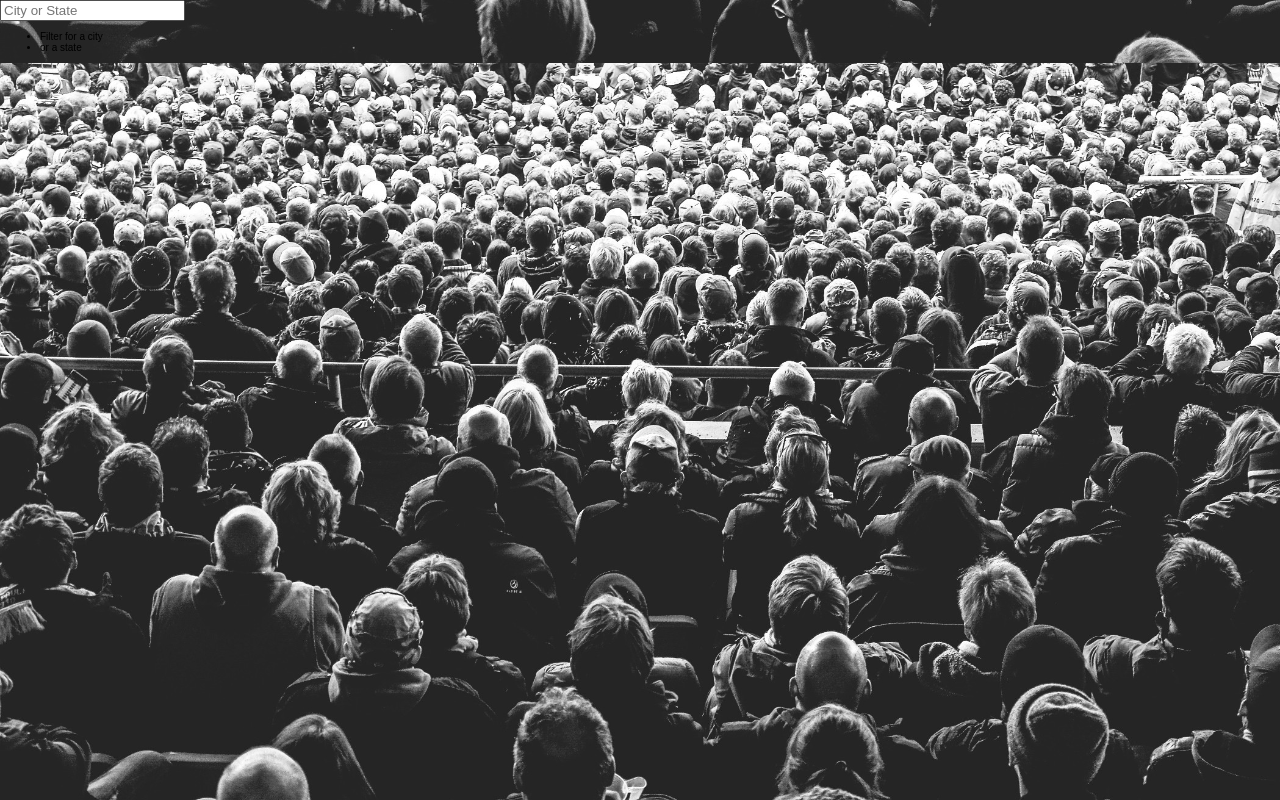
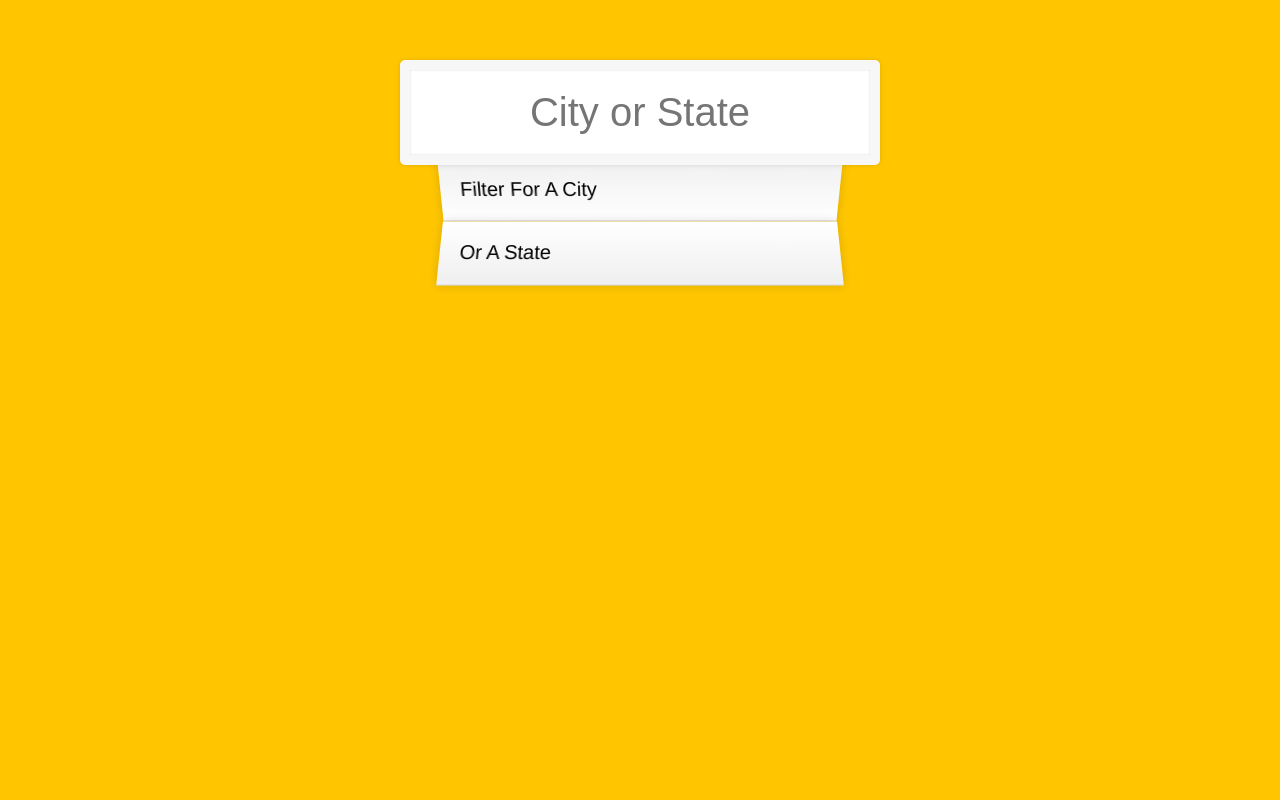
Before and after one commit to SudarshanSirsi/javaScript30, a plain HTML site: page type_ahead/index.html in a window 1280 px wide. Drawn offline with Linux system fonts and the light colour scheme; files that its build step writes are made by us from their sources; no server answers; files whose address does not match are found by name.

Commit message:
type ahead

```diff
--- a/type_ahead/index.html
+++ b/type_ahead/index.html
@@ -1,11 +1,13 @@
 <!DOCTYPE html>
 <html lang="en">
+
 <head>
   <meta charset="UTF-8">
   <title>Type Ahead 👀</title>
   <link rel="stylesheet" href="style.css">
   <link rel="icon" href="https://fav.farm/🔥" />
 </head>
+
 <body>
 
   <form class="search-form">
@@ -15,9 +17,45 @@
       <li>or a state</li>
     </ul>
   </form>
-<script>
-const endpoint = 'https://gist.githubusercontent.com/Miserlou/c5cd8364bf9b2420bb29/raw/2bf258763cdddd704f8ffd3ea9a3e81d25e2c6f6/cities.json';
+  <script>
+    const endpoint = 'https://gist.githubusercontent.com/Miserlou/c5cd8364bf9b2420bb29/raw/2bf258763cdddd704f8ffd3ea9a3e81d25e2c6f6/cities.json';
 
-</script>
+    const cities = [];
+    fetch(endpoint).then(blob => blob.json())
+      .then(data => cities.push(...data))
+
+    function findMatches(wordToMatch, cities) {
+      return cities.filter(place => {
+        // Here we need to figure out if the city or state matches what was searched
+        const regex = new RegExp(wordToMatch, 'gi');
+        return place.city.match(regex) || place.state.match(regex);
+      })
+    }
+
+    function displayMatches(){
+      const matchArray = findMatches(this.value , cities);
+      const html = matchArray.map(place => {
+        // Here we need to return html that will be inserted into the suggestions ul
+        const regex = new RegExp(this.value, 'gi');
+        const cityName = place.city.replace(regex, `<span class="hl">${this.value}</span>`)
+
+        return `
+          <li>
+            <span class="name">${cityName}, ${place.state}</span>
+            <span class="population">${place.population}</span>
+          </li>
+        `;
+      }).join('')
+
+      suggestions.innerHTML = html;
+    }
+
+    const searchInput = document.querySelector('.search');
+    const suggestions = document.querySelector('.suggestions');
+
+    searchInput.addEventListener('change', displayMatches);
+    searchInput.addEventListener('keyup', displayMatches);
+  </script>
 </body>
+
 </html>
--- /dev/null
+++ b/type_ahead/style.css
@@ -0,0 +1,74 @@
+html {
+  box-sizing: border-box;
+  background: #ffc600;
+  font-family: 'helvetica neue';
+  font-size: 20px;
+  font-weight: 200;
+}
+
+*, *:before, *:after {
+  box-sizing: inherit;
+}
+
+input {
+  width: 100%;
+  padding: 20px;
+}
+
+.search-form {
+  max-width: 400px;
+  margin: 50px auto;
+}
+
+input.search {
+  margin: 0;
+  text-align: center;
+  outline: 0;
+  border: 10px solid #F7F7F7;
+  width: 120%;
+  left: -10%;
+  position: relative;
+  top: 10px;
+  z-index: 2;
+  border-radius: 5px;
+  font-size: 40px;
+  box-shadow: 0 0 5px rgba(0, 0, 0, 0.12), inset 0 0 2px rgba(0, 0, 0, 0.19);
+}
+
+.suggestions {
+  margin: 0;
+  padding: 0;
+  position: relative;
+  /*perspective: 20px;*/
+}
+
+.suggestions li {
+  background: white;
+  list-style: none;
+  border-bottom: 1px solid #D8D8D8;
+  box-shadow: 0 0 10px rgba(0, 0, 0, 0.14);
+  margin: 0;
+  padding: 20px;
+  transition: background 0.2s;
+  display: flex;
+  justify-content: space-between;
+  text-transform: capitalize;
+}
+
+.suggestions li:nth-child(even) {
+  transform: perspective(100px) rotateX(3deg) translateY(2px) scale(1.001);
+  background: linear-gradient(to bottom,  #ffffff 0%,#EFEFEF 100%);
+}
+
+.suggestions li:nth-child(odd) {
+  transform: perspective(100px) rotateX(-3deg) translateY(3px);
+  background: linear-gradient(to top,  #ffffff 0%,#EFEFEF 100%);
+}
+
+span.population {
+  font-size: 15px;
+}
+
+.hl {
+  background: #ffc600;
+}
```
